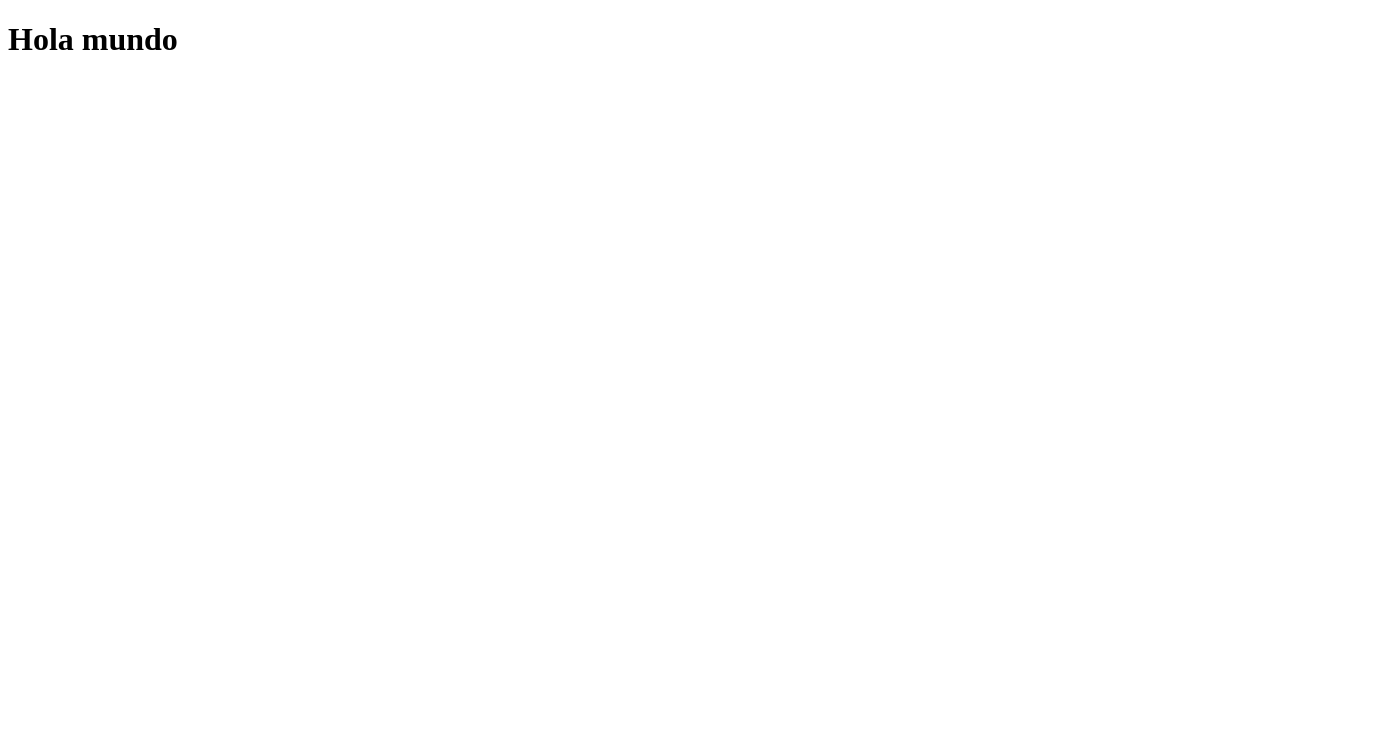
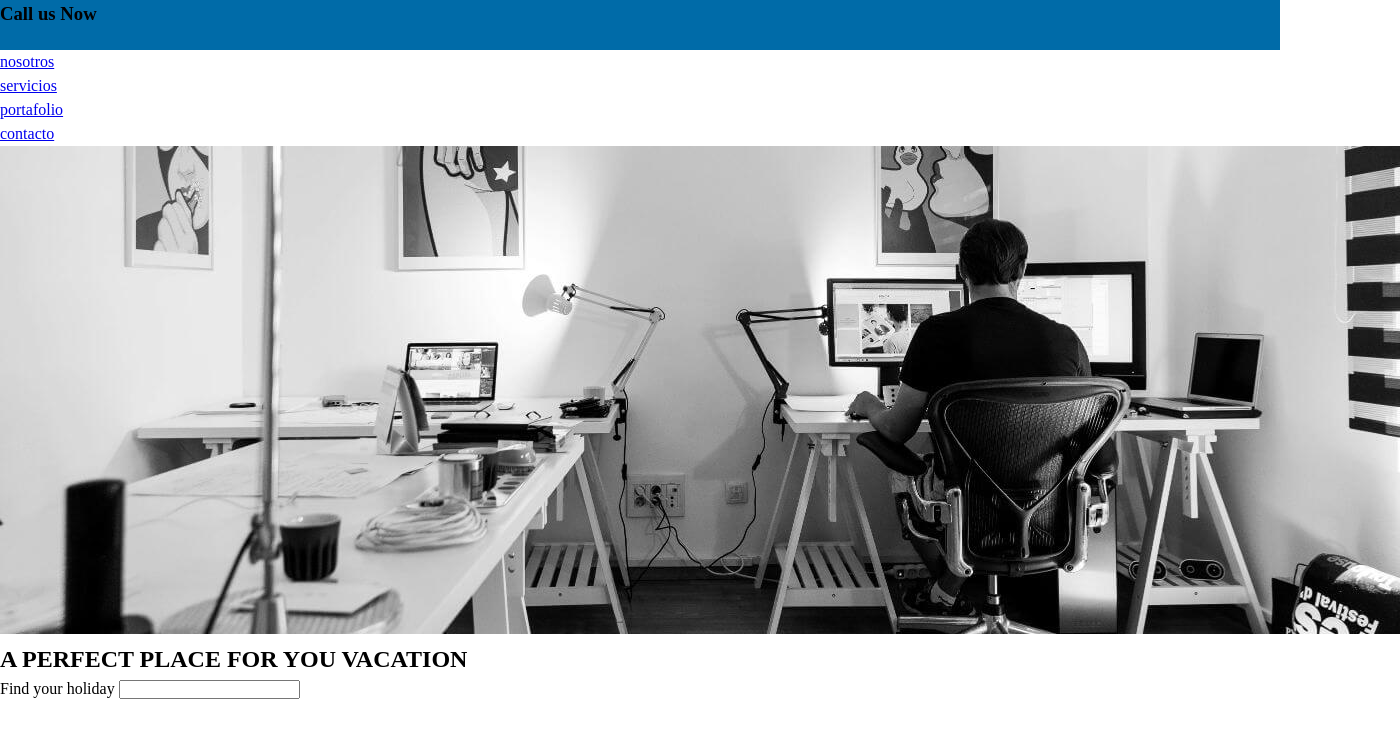
Before and after one commit to DanyEscobar/claseDesarrollo, a plain HTML site: page index.html in a window 1280 px wide. Shown: the whole page, 1400 px wide, since content can reach past the window. Drawn offline with Linux system fonts and the light colour scheme.

Commit message:
Updating the index and styles, add images

```diff
--- a/index.html
+++ b/index.html
@@ -5,12 +5,33 @@
     <meta name="viewport" content="width=device-width, initial-scale=1.0">
     <meta http-equiv="X-UA-Compatible" content="ie=edge">
     <title>Document</title>
+    <link rel="stylesheet" href="styles.css">
   </head>
-
   <body>
-    <main>
-      <h1>Hola mundo</h1>
-    </main>
-
+    <div class="contenedor">
+      <header class="main-header">
+        <ul class="header">
+          <li><h3>Call us Now</h3></li>
+        </ul>
+      </header>
+      <nav>
+        <div class="menu">
+          <ul class="menu-ul">
+            <li><a href="nosotros.html">nosotros</a></li>
+            <li><a href="servicios.html">servicios</a></li>
+            <li><a href="portafolio.html">portafolio</a></li>
+            <li><a href="contacto.html">contacto</a></li>
+          </ul>
+        </div>
+        <div class="banner">
+          <img src="./media/inicio.jpg" alt="background" class="img">
+          <h1>A PERFECT PLACE FOR YOU VACATION</h1>
+        </div>
+      </nav>
+      <div class="search">
+        <label for="destination">Find your holiday</label>
+        <input type="text" id="destination">
+      </div>
+    </div>
   </body>
 </html>
--- /dev/null
+++ b/styles.css
@@ -0,0 +1,67 @@
+body {
+  padding: 0;
+  margin: 0;
+  line-height: 1.5;
+}
+* {
+  margin: 0;
+  padding: 0;
+}
+.contenedor {
+  width: 100%;
+}
+.main-header{
+  margin: auto;
+  display: flex;
+  align-items: center;
+}
+.header {
+  width: 100%;
+  height: 50px;
+  align-items: center;
+  list-style: none;
+  background-color: #006ba8;
+}
+/* .menu {
+  height: 70px;
+  align-items: center;
+  background: none;
+  margin-left: auto;
+}
+.menu ul{
+  list-style: none;
+  display: flex;
+  justify-content: center;
+  flex-wrap: wrap;
+  margin: 0 0 0 auto;
+  padding-left: 0;
+}
+.menu li {
+  margin: 0 0.5em;
+}
+.menu a {
+  text-transform: uppercase;
+  font-size: 0.7em;
+  line-height: 2;
+}
+.img {
+  width: 100%;
+  height: auto;
+}
+ul {
+
+}
+li {
+  left: float;
+}
+.banner {
+  justify-content: center;
+  text-align: center;
+}
+.background-image {
+  width: 100%;
+}
+h1 {
+  top: 50%;
+  left: 50%;
+} */
```
Also changed, not shown: media/inicio.jpg (added).
